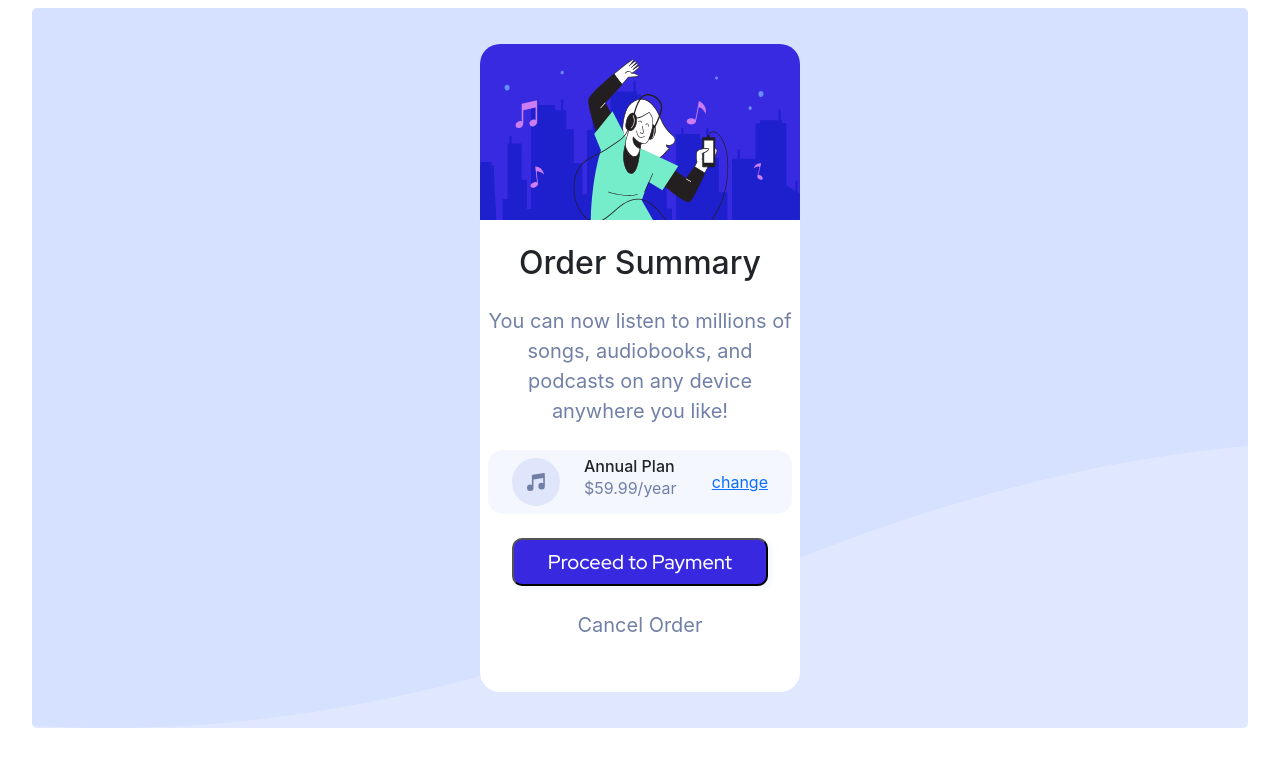
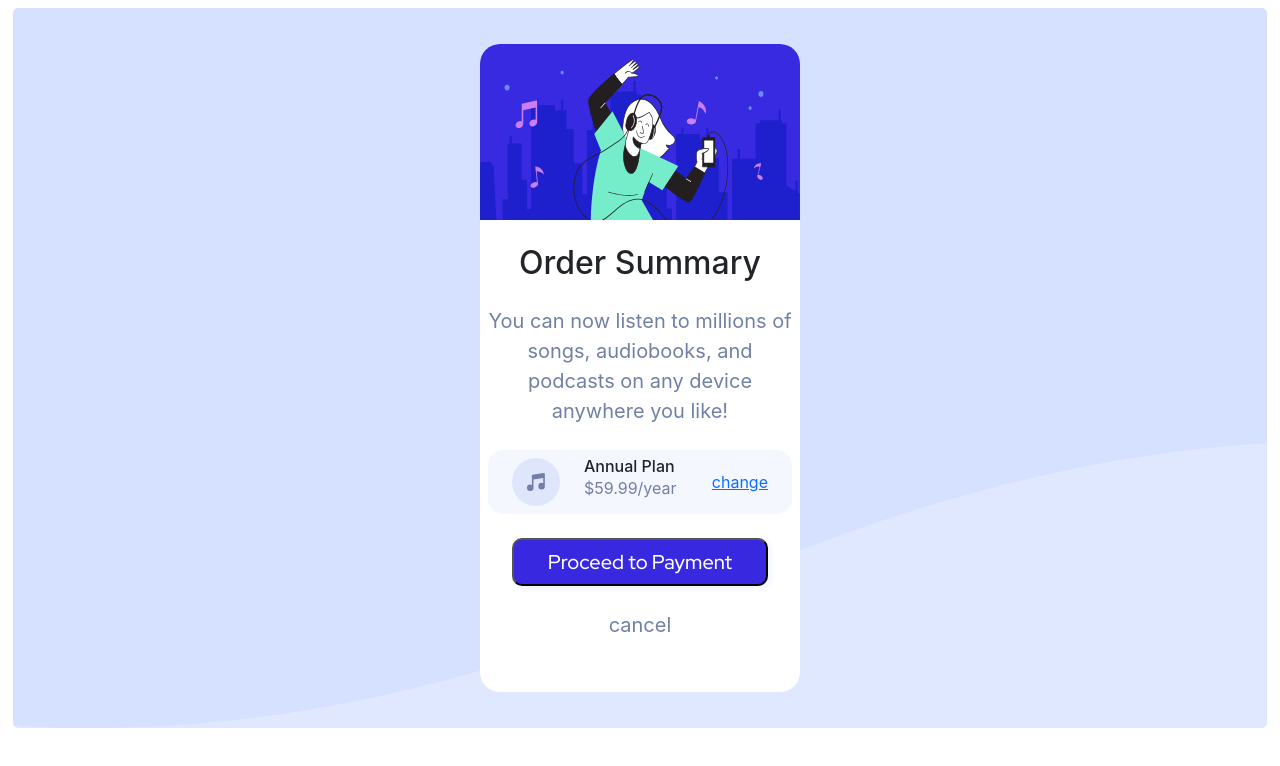
Before and after one commit to henryuks129/React-ProjectX, a React (Create React App) app: page / in a window 1280 px wide. Shown: the top 766 px of the page. Built offline with nearby package versions, Linux system fonts and the light colour scheme; a web font is replaced by a local one.

Commit message:
first commit

```diff
--- a/src/components/ProjectX.js
+++ b/src/components/ProjectX.js
@@ -58,7 +58,7 @@ const ProjectX = () => {
         <button className='pink text-center mt-4'>Proceed to Payment</button>
         </div>
               <div className='text-center mt-4 cancel'>
-                <p>Cancel Order</p>
+                <p onClick={()=>setChange([])}>{change.length === 0 ? 'refresh': 'cancel'}</p>
               </div>
         </div>
       </div>
--- a/src/styles/ProjectX.css
+++ b/src/styles/ProjectX.css
@@ -20,8 +20,8 @@
     background: hsl(225, 100%, 94%) url('../assets/pattern-background-mobile.svg');
     background-size: cover;
     background-repeat: no-repeat;
-    width: 95%;
-    height: 100%;
+    width: 98%;
+    height: 90%;
     margin: auto;
     border-radius: 5px;
     margin-top: 0.5rem;
@@ -108,6 +108,12 @@
     font-size: var(--Font-size);
     color: var(--Desaturated-blue);
 }
+.cancel:hover{
+    text-decoration: underline;
+    cursor: pointer;
+
+}
+
 
 @media (min-width: 1024px) {
     #ant{
```
